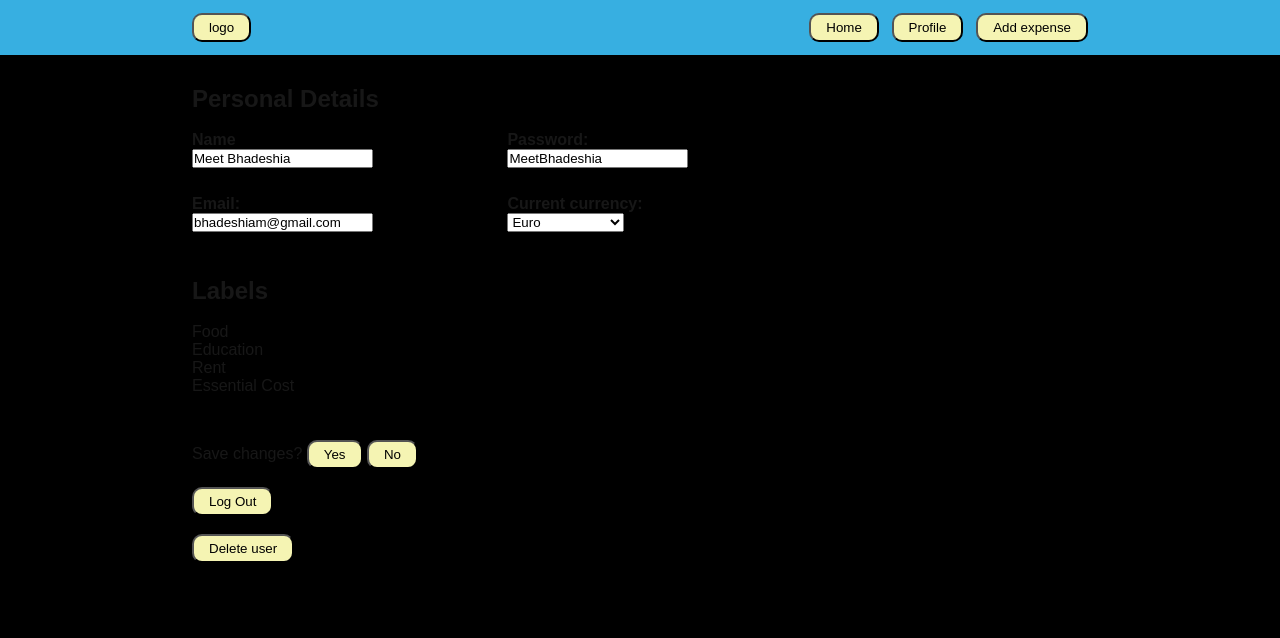
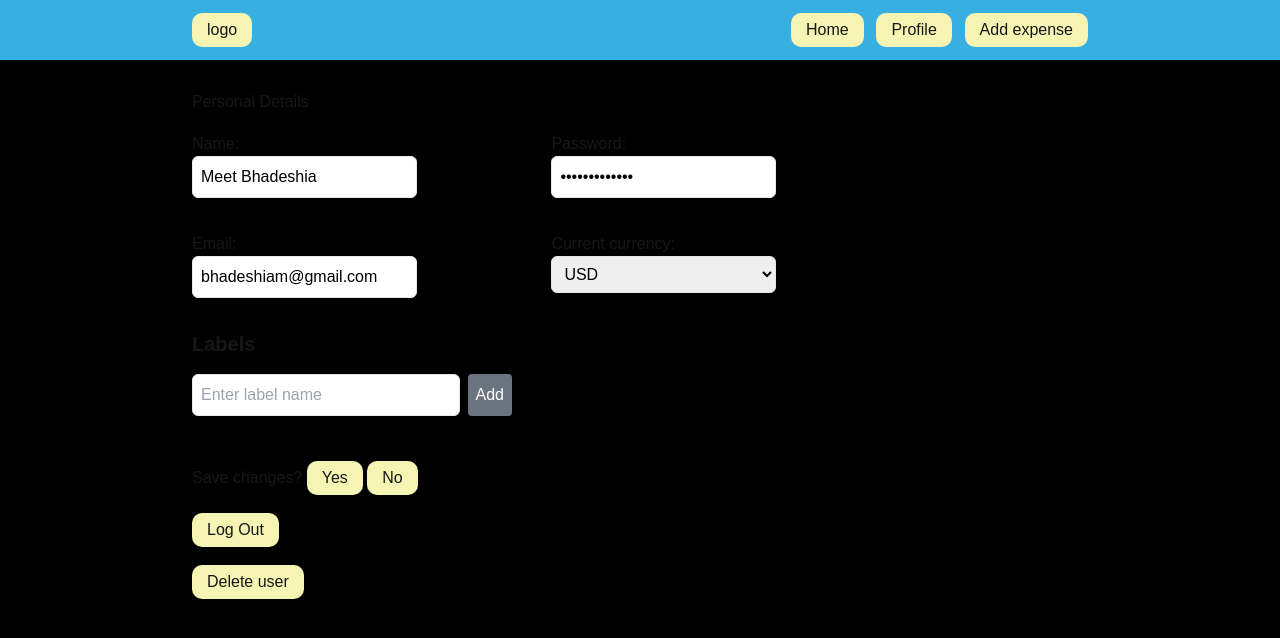
Before and after one commit to Meetbhadeshia/expense-tracker, a Next.js app in the folder client/: page /profile in a window 1280 px wide. Shown: the top 638 px of the page. Built offline with nearby package versions, Linux system fonts and the light colour scheme.

Commit message:
profile labels in progress

```diff
--- /dev/null
+++ b/client/postcss.config.js
@@ -0,0 +1,6 @@
+module.exports = {
+  plugins: {
+    tailwindcss: {},
+    autoprefixer: {},
+  },
+}
--- /dev/null
+++ b/client/src/components/LabelManager.tsx
@@ -0,0 +1,124 @@
+import React, { useState } from "react";
+import Input from "@/components/ui/Input";
+import Button from "@/components/ui/Button";
+import Card from "@/components/ui/Card";
+import { Pencil, Trash2, Check, X } from "lucide-react";
+
+type LabelManagerProps = {
+  labels: string[];
+  updateLabels: (labels: string[]) => void;
+};
+
+export default function LabelManager({
+  labels,
+  updateLabels,
+}: LabelManagerProps) {
+  const [newLabel, setNewLabel] = useState<string>("");
+  const [editingIndex, setEditingIndex] = useState<number | null>(null);
+  const [editedLabel, setEditedLabel] = useState<string>("");
+
+  const handleAddLabel = (): void => {
+    if (newLabel.trim() === "") {
+      return;
+    }
+    updateLabels([...labels, newLabel]);
+    setNewLabel("");
+  };
+
+  const handleDeleteLabel = (index: number): void => {
+    updateLabels(labels.filter((_, i) => i !== index));
+  };
+
+  const handleEditLabel = (index: number): void => {
+    setEditingIndex(index);
+    setEditedLabel(labels[index]);
+  };
+
+  const handleSaveLabel = (index: number): void => {
+    if (editedLabel.trim() === "") {
+      return;
+    }
+    const updatedLabels = [...labels];
+    updatedLabels[index] = editedLabel;
+    updateLabels(updatedLabels);
+    setEditingIndex(null);
+  };
+
+  return (
+
+    <div className="pt-8 w-80 ml-0">
+      <h2 className="text-xl font-semibold mb-4">Labels</h2>
+      <div className="flex gap-2 mb-4">
+        <Input
+          value={newLabel}
+
+          onChange={(e: React.ChangeEvent<HTMLInputElement>) =>
+            setNewLabel(e.target.value)
+          }
+          onKeyDown={(e) => {
+            if (e.key === "Enter") {
+              handleAddLabel();
+            }
+          }}
+          placeholder="Enter label name"
+        />
+        <Button onClick={handleAddLabel}>Add</Button>
+      </div>
+
+      {/* Display list of labels */}
+      <div className="space-y-2">
+        {labels.map((label, index) => (
+          <Card key={index} className="flex items-center justify-between p-2">
+            {editingIndex === index ? (
+              <div className="flex gap-2 w-full">
+                <Input
+                  value={editedLabel}
+                  onChange={(e) => setEditedLabel(e.target.value)}
+                  onKeyDown={(e) => e.key === "Enter" && handleSaveLabel(index)}
+                  placeholder=""
+                />
+                <Button size="icon" onClick={() => handleSaveLabel(index)}>
+                  <Check className="w-4 h-4" />
+                </Button>
+                {/* <Input
+                  value={editedLabel}
+                  onChange={(e) => setEditedLabel(e.target.value)}
+                  onKeyDown={(e) => e.key === "Enter" && handleSaveLabel(index)} // Press Enter to save
+                  placeholder="Edit label"
+                /> */}
+
+                <Button
+                  size="icon"
+                  variant="destructive"
+                  onClick={() => setEditingIndex(null)}
+                >
+                  <X className="w-4 h-4" />
+                </Button>
+              </div>
+            ) : (
+              <div className="flex items-center justify-between w-full">
+                <span>{label}</span>
+                <div className="flex gap-2">
+                  <Button
+                    size="icon"
+                    variant="ghost"
+                    onClick={() => handleEditLabel(index)}
+                  >
+                    <Pencil className="w-4 h-4" />
+                  </Button>
+                  <Button
+                    size="icon"
+                    variant="destructive"
+                    onClick={() => handleDeleteLabel(index)}
+                  >
+                    <Trash2 className="w-4 h-4" />
+                  </Button>
+                </div>
+              </div>
+            )}
+          </Card>
+        ))}
+      </div>
+    </div>
+  );
+}
--- /dev/null
+++ b/client/src/components/ui/Button.tsx
@@ -0,0 +1,19 @@
+import React from "react"
+
+type ButtonProps = {
+    onClick: () => void
+    children: React.ReactNode
+    size?: string
+    variant?: string
+
+}
+
+const Button = ({onClick, children}: ButtonProps) => {
+    return (
+        <button onClick={onClick} className="bg-gray-500 text-white p-2 rounded">
+            {children}
+        </button>
+    )
+}
+
+export default Button
--- /dev/null
+++ b/client/src/components/ui/Card.tsx
@@ -0,0 +1,15 @@
+import React from "react"
+
+interface CardProps {
+    children: React.ReactNode
+    className: string
+}
+
+const Card = ({ children }: CardProps) => {
+    return (
+        <div className="border rounded p-3 shadow">{ children }</div>
+    )
+
+}
+
+export default Card
--- /dev/null
+++ b/client/src/components/ui/Input.tsx
@@ -0,0 +1,25 @@
+import React from "react"
+
+type InputProps = {
+    value: string
+    onChange: (e: React.ChangeEvent<HTMLInputElement>) => void
+    placeholder: string
+    onKeyDown?: (e: React.KeyboardEvent<HTMLInputElement>) => void
+
+}
+
+const Input = ({value, onChange, placeholder, onKeyDown}: InputProps) => {
+    return (
+        <input
+            type="text"
+            value={value}
+            onChange={onChange}
+            onKeyDown={onKeyDown}
+            placeholder={placeholder}
+            className="w-full p-2 border rounded-md text-black"
+        />
+    )
+}
+
+
+export default Input
--- a/client/src/pages/expenses.tsx
+++ b/client/src/pages/expenses.tsx
@@ -219,7 +219,7 @@ const Expenses: React.FC = () => {
                     <thead>
 
                         <tr>
-                            <th className="secondary-color">No</th>
+                            <th className="text-3xl font-bold underline">No</th>
                             <th className="secondary-color">Date</th>
                             <th className="secondary-color">Label</th>
                             <th className="secondary-color">Description</th>
--- a/client/src/pages/labels.tsx
+++ b/client/src/pages/labels.tsx
@@ -1,12 +1,34 @@
-import React from "react";
+// import React, { useState } from "react"
+// import { Input } from "@/components/ui/input"
+// import { Button } from "@/components/ui/button"
+// import { Card, CardContent } from "@/components/ui/card"
+// import { Pencil, Trash2, Check, X } from "lucide-react"
 
-export default function Home() {
+// export default function Labels() {
+//     const [labels, setLabels] = useState([])
+//     const [newLabel, setNewLabel] = useState("")
+//     const [editingIndex, setEditingIndex] = useState(null)
+//     const [editedLabel, setEditedLabel] = useState("")
 
-return (
-    <>
-        <h1>This is a label!</h1>
+//     const handleAddLabel = () => {
+//         if (newLabel.trim() === "") {
+//             return
+//             setLabels([...labels, newLabel])
+//             setNewLabel("")
+//         }
+//     }
 
+//     return (
+//         <div>
+//             <h2>Manage Labels</h2>
+//             <div>
+//                 <input
+//                     value={newLabel}
+//                     onChange={(e) => setNewLabel(e.target.value)}
+//                     placeholder="Enter label name" />
+//                 <Button onClick={handleAddLabel}>Add</Button>
+//             </div>
+//         </div>
 
-    </>
-);
-}
+//     )
+// }
--- a/client/src/pages/profile.tsx
+++ b/client/src/pages/profile.tsx
@@ -1,13 +1,51 @@
-import Navbar from '@/components/Navbar';
-import React, { useState } from 'react'
+import Navbar from "@/components/Navbar";
+import React, { useState, useEffect } from "react";
+import LabelManager from "@/components/LabelManager";
 
 const Profile = () => {
-    const [labelChanges, setLabelChanges] = useState([
-        { name: "Food", edit: false },
-        { name: "Education", edit: false },
-        { name: "Rent", edit: false },
-        { name: "Essential Cost", edit: false }
-    ])
+  const [name, setName] = useState<string>("Meet Bhadeshia");
+  const [email, setEmail] = useState<string>("bhadeshiam@gmail.com");
+  const [password, setPassword] = useState<string>("MeetBhadeshia");
+
+  useEffect(() => {
+    if (typeof window !== "undefined") {
+      setName(localStorage.getItem("name") || "Meet Bhadeshia");
+      setEmail(localStorage.getItem("email") || "bhadeshiam@gmail.com");
+      setPassword(localStorage.getItem("password") || "MeetBhadeshia");
+    }
+  }, []);
+
+
+  // const [labelChanges, setLabelChanges] = useState([
+  //   { name: "Food", edit: false },
+  //   { name: "Education", edit: false },
+  //   { name: "Rent", edit: false },
+  //   { name: "Essential Cost", edit: false },
+  // ]);
+
+  const currencies = ["USD", "Euro", "GBP", "CAD", "JPY"];
+  // const [labels, setLabels] = useState(() => {
+  //   const storedLabels = localStorage.getItem("labels");
+  //   return storedLabels ? JSON.parse(storedLabels) : [];
+  // });
+
+  const [labels, setLabels] = useState<string[]>([]);
+  useEffect(() => {
+    if (typeof window !== "undefined") {
+      const storedLabels = localStorage.getItem("labels");
+      if (storedLabels) {
+        setLabels(JSON.parse(storedLabels));
+      }
+    }
+  }, []);
+
+  const updateLabels = (newLabels: string[]) => {
+    setLabels(newLabels);
+    if (typeof window !== "undefined") {
+      localStorage.setItem("labels", JSON.stringify(newLabels));
+    }
+  };
+
 
   return (
     <>
@@ -18,33 +56,71 @@ const Profile = () => {
         {/* personal details */}
         <div style={{ display: "flex", gap: "15%", marginTop: "2%" }}>
           <div>
-                        <h4>Name &nbsp;</h4>
-                        <input type="text" value='Meet Bhadeshia' />
+            <h4>Name: &nbsp;</h4>
+            <input
+              type="text"
+              className="w-full p-2 border rounded-md  text-black"
+              value={name}
+              onChange={(e) => {
+                setName(e.target.value);
+                if (typeof window !== "undefined") {
+                  localStorage.setItem("name", e.target.value);
+
+                }
+              }}
+            />
 
             <div style={{ marginTop: "15%" }}>
               <h4>Email: &nbsp;</h4>
-                            <input type="text" value='bhadeshiam@gmail.com' />
+              <input
+                type="email"
+                className="w-full p-2 border rounded-md  text-black"
+                value={email}
+                onChange={(e) => {
+                  setEmail(e.target.value);
+                  if (typeof window !== "undefined") {
+                    localStorage.setItem("email", e.target.value);
+
+                  }
+                }}
+              />
             </div>
           </div>
 
           <div>
             <h4>Password: &nbsp;</h4>
-                        <input type="text" value='MeetBhadeshia' />
+            <input
+              type="password"
+              className="w-full p-2 border rounded-md  text-black"
+              value={password}
+              onChange={(e) => {
+                setPassword(e.target.value);
+                if (typeof window !== "undefined") {
+                  localStorage.setItem("password", e.target.value);
+
+                }
+
+              }}
+            />
 
             <div style={{ marginTop: "15%" }}>
               <h4>Current currency: &nbsp;</h4>
-                            <select>
-                                <option value="" disabled>Select Category</option>
-                                <option value="Euro">Euro</option>
-                                <option value="Euro">Euro</option>
-                                <option value="Euro">Euro</option>
+              <select className="w-full p-2 border rounded-md text-black">
+                <option value="" disabled>
+                  Select Currency
+                </option>
+                {currencies.map((currency) => (
+                  <option key={currency} value={currency}>
+                    {currency}
+                  </option>
+                ))}
               </select>
             </div>
           </div>
         </div>
+         <LabelManager labels={labels} updateLabels={updateLabels} />
 
-                {/* Labels */}
-                <div style={{ marginTop: "5%" }}>
+        {/* <div style={{ marginTop: "5%" }}>
           <h2 style={{ marginBottom: "2%" }}>Labels</h2>
           {labelChanges.map((label, index) => {
             return (
@@ -52,7 +128,7 @@ const Profile = () => {
                 {label.edit === false ? (
                   <p
                     onDoubleClick={() => {
-                                            setLabelChanges(prevState =>
+                      setLabelChanges((prevState) =>
                         prevState.map((item, i) =>
                           i === index ? { ...item, edit: !item.edit } : item
                         )
@@ -67,14 +143,14 @@ const Profile = () => {
                     value={label.name}
                     onChange={(e) => {
                       const updatedName = e.target.value;
-                                            setLabelChanges(prevState =>
+                      setLabelChanges((prevState) =>
                         prevState.map((item, i) =>
                           i === index ? { ...item, name: updatedName } : item
                         )
                       );
                     }}
                     onBlur={() => {
-                                            setLabelChanges(prevState =>
+                      setLabelChanges((prevState) =>
                         prevState.map((item, i) =>
                           i === index ? { ...item, edit: !item.edit } : item
                         )
@@ -86,21 +162,30 @@ const Profile = () => {
             );
           })}
 
-
-                    {/* <p onDoubleClick={() => alert("Meet")}>Food</p>
+          <p onDoubleClick={() => alert("Meet")}>Food</p>
           <p>Food</p>
           <p>Food</p>
           <p>Food</p>
-                    <p>Food</p> */}
-                </div>
+          <p>Food</p>
+        </div> */}
 
         {/* save changes */}
-                <p style={{ marginTop: "5%" }}>Save changes? <button className="general-button">Yes</button>&nbsp;<button className="general-button">No</button></p>
-                <button className="general-button" style={{ display: "block", marginTop: "2%" }}>Log Out</button>
-                <button className="general-button" style={{ marginTop: "2%" }}>Delete user</button>
-            </div >
+        <p style={{ marginTop: "5%" }}>
+          Save changes? <button className="general-button">Yes</button>&nbsp;
+          <button className="general-button">No</button>
+        </p>
+        <button
+          className="general-button"
+          style={{ display: "block", marginTop: "2%" }}
+        >
+          Log Out
+        </button>
+        <button className="general-button" style={{ marginTop: "2%" }}>
+          Delete user
+        </button>
+      </div>
     </>
-    )
-}
+  );
+};
 
-export default Profile
+export default Profile;
--- a/client/src/styles/globals.css
+++ b/client/src/styles/globals.css
@@ -1,3 +1,7 @@
+@tailwind base;
+@tailwind components;
+@tailwind utilities;
+
 :root {
   --background: black; /*#ffffff */
   --foreground: #171717;
--- /dev/null
+++ b/client/tailwind.config.js
@@ -0,0 +1,12 @@
+/** @type {import('tailwindcss').Config} */
+module.exports = {
+  content: [
+    "./src/**/*.{js,ts,jsx,tsx,mdx,css}",
+    "./styles/**/*.css",
+  ],
+
+  theme: {
+    extend: {},
+  },
+  plugins: [],
+}
```
Also changed, not shown: client/package.json (+9 -4 lines), 2 other files (tests, documents, lock files or other folders). Lines whose indentation alone changed are shown as unchanged.
